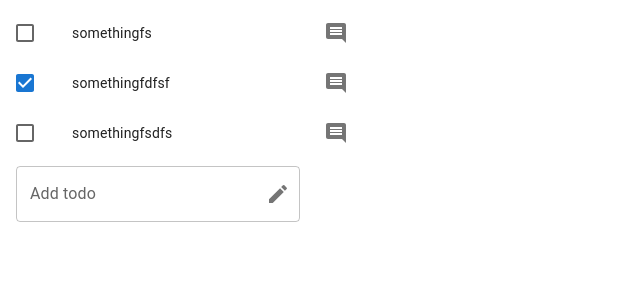
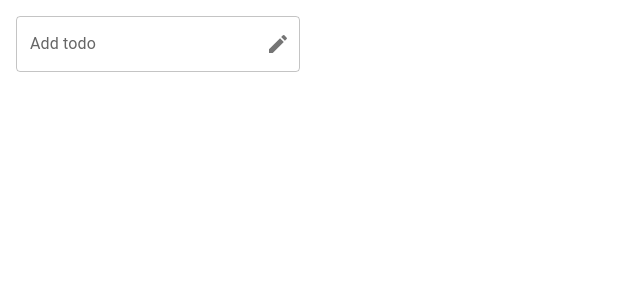
Before and after one commit to IvanKent/react-todo, a React (Vite) app: page / in a window 1280 px wide. Shown: the top 300 px of the page, without its empty margins (0-640 px from the left). Built offline with nearby package versions, Linux system fonts and the light colour scheme.

Commit message:
added id and fix some ui buttons

```diff
--- a/src/TodoItem.jsx
+++ b/src/TodoItem.jsx
@@ -4,7 +4,7 @@ import ListItemIcon from '@mui/material/ListItemIcon';
 import ListItemText from '@mui/material/ListItemText';
 import Checkbox from '@mui/material/Checkbox';
 import IconButton from '@mui/material/IconButton';
-import CommentIcon from '@mui/icons-material/Comment';
+import DeleteIcon from '@mui/icons-material/Delete';
 
 export default function TodoItem({todo, removeTodo, toggleTodo}) {
     const labelId = `checkbox-list-label-${todo.id}`;
@@ -14,7 +14,7 @@ export default function TodoItem({todo, removeTodo, toggleTodo}) {
             key={todo.id}
             secondaryAction={
                 <IconButton edge="end" aria-label="comments" onClick={removeTodo}>
-                <CommentIcon />
+                    <DeleteIcon/>
                 </IconButton >
             }
             disablePadding
--- a/src/TodoList.jsx
+++ b/src/TodoList.jsx
@@ -1,26 +1,15 @@
-import { Box } from "@mui/material";
 import List from '@mui/material/List';
-
-import ListItem from '@mui/material/ListItem';
-import ListItemButton from '@mui/material/ListItemButton';
-import ListItemIcon from '@mui/material/ListItemIcon';
-import ListItemText from '@mui/material/ListItemText';
-import Checkbox from '@mui/material/Checkbox';
-import IconButton from '@mui/material/IconButton';
-import CommentIcon from '@mui/icons-material/Comment';
-
-import { useState } from "react";
+import { useState, useEffect } from "react";
 import TodoItem from "./TodoItem";
 import TodoForm from "./TodoForm";
-const initialTodos = [
-    {id:1, text: 'somethingfs', completed: false},
-    {id:2, text: 'somethingfdfsf', completed: true},
-    {id:3, text: 'somethingfsdfs', completed: false}
-];
+const initialTodos = () => {
+    const data = JSON.parse(localStorage.getItem('todos'));
+    if(!data) return [];
+    return data;
+}
 
 export default function TodoList() {
     const [todos, setTodos] = useState(initialTodos);
-    const [text, setText] = useState('');
 
     const removeTodo = (id) => {
         setTodos(prevTodos => {
@@ -42,10 +31,16 @@ export default function TodoList() {
 
     const addTodo = (text) => {
         setTodos(prevTodos => {
-            return [...prevTodos, {text: text, completed: false, id: 100}]
+            return [...prevTodos, {text: text, completed: false, id: crypto.randomUUID()}]
         })
     }
 
+    useEffect(() => {
+        localStorage.setItem(
+            'todos',
+            JSON.stringify(todos)
+        );
+    }, [todos])
     return (
         <List sx={{ width: '100%', maxWidth: 360, bgcolor: 'background.paper' }}>
         {todos.map((todo) => {
```
